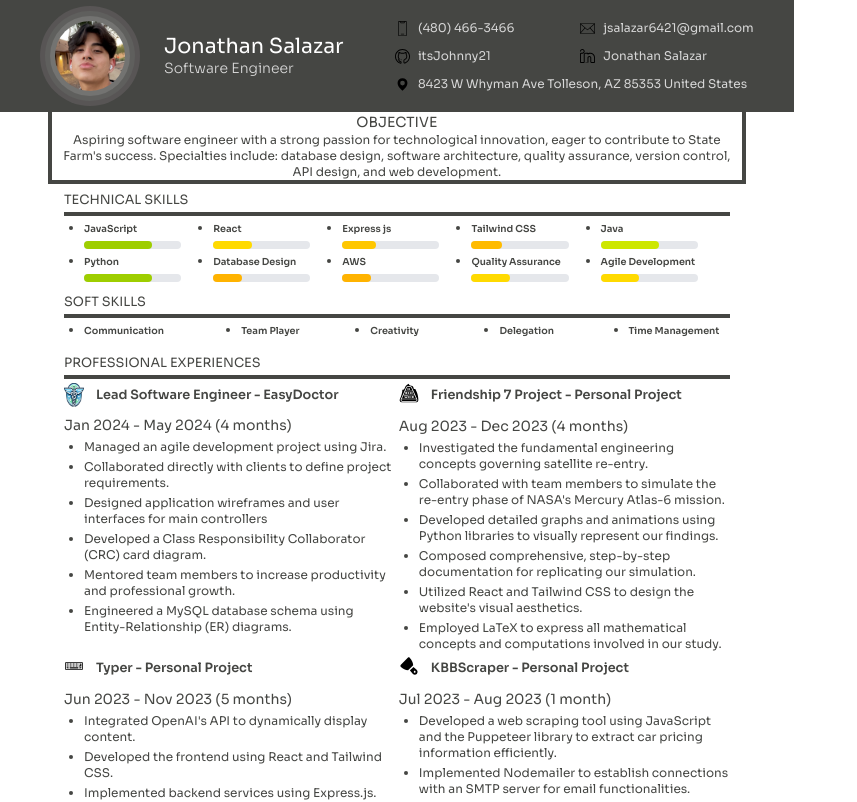
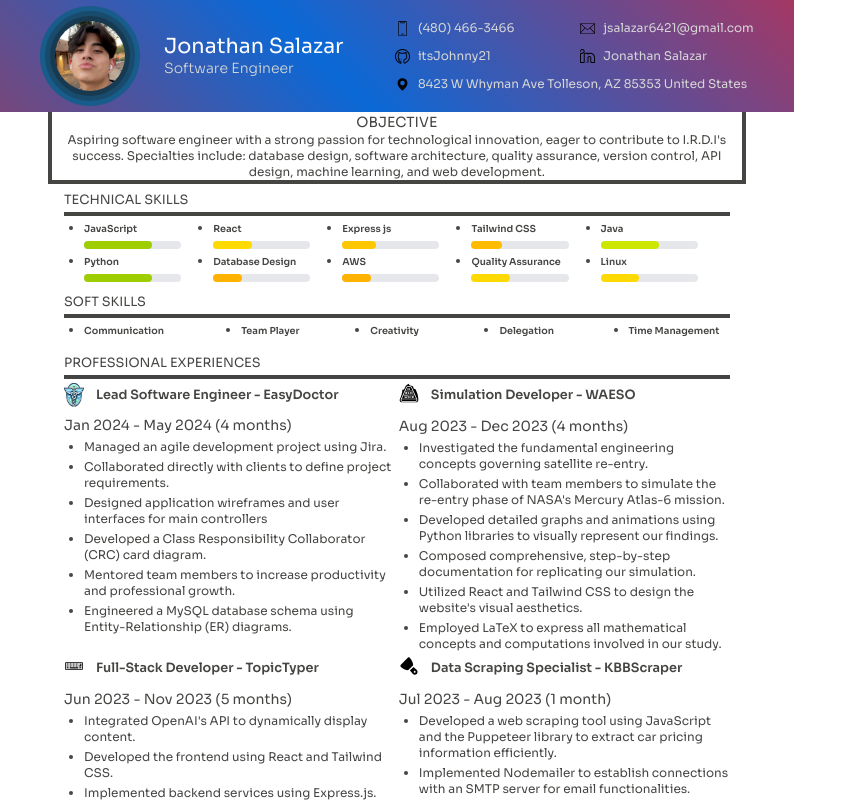
Before and after one commit to itsJohnny21/Resume, a React (Vite) app: page / in a window 1280 px wide. Shown: the top 802 px of the page, without its empty margins (0-857 px from the left). Built offline with nearby package versions, Linux system fonts and the light colour scheme.

Commit message:
Added a colorful and animated header.

```diff
--- a/src/components/Header.jsx
+++ b/src/components/Header.jsx
@@ -6,7 +6,7 @@ import Selfie from './Selfie'
 const Header = () => {
   return (
     <>
-      <div className="flex h-[7rem] justify-center items-center bg-n-18">
+      <div className="flex h-[7rem] justify-center items-center header">
         <Selfie></Selfie>
         <NameTitle></NameTitle>
         <ContactDetails></ContactDetails>
--- a/src/components/Selfie.jsx
+++ b/src/components/Selfie.jsx
@@ -2,9 +2,9 @@ import { selfie } from '../assets'
 
 const Selfie = () => {
   return (
-    <div className="bg-n-16 size-[100px] rounded-full ml-10 relative inline-flex items-center justify-center z-0">
-      <div className="bg-n-15 size-[90px] rounded-full flex items-center justify-center z-1">
-        <div className="bg-n-14 size-[80px] rounded-full flex items-center justify-center z-2">
+    <div className="selfie-ring1 size-[100px] rounded-full ml-10 relative inline-flex items-center justify-center z-0">
+      <div className="selfie-ring2 size-[90px] rounded-full flex items-center justify-center z-1">
+        <div className="selfie-ring3 size-[80px] rounded-full flex items-center justify-center z-2">
           <div className="relative z-3">
             <img
               className="rounded-full"
--- a/src/constants/index.js
+++ b/src/constants/index.js
@@ -5,8 +5,8 @@ const phone = '(480) 466-3466'
 const email = 'jsalazar6421@gmail.com'
 const github = 'itsJohnny21'
 const linkedinLink = 'https://www.linkedin.com/in/jonathan-salazar-6931432a5'
-const company = 'State Farm'
-const objective = `Aspiring software engineer with a strong passion for technological innovation, eager to contribute to ${company}'s success.  Specialties include: database design, software architecture, quality assurance, version control, API design, and web development.`
+const company = 'I.R.D.I'
+const objective = `Aspiring software engineer with a strong passion for technological innovation, eager to contribute to ${company}'s success.  Specialties include: database design, software architecture, quality assurance, version control, API design, machine learning, and web development.`
 
 const education = [
   {
@@ -37,7 +37,7 @@ const technicalSkills = [
   { name: 'Database Design', proficiencyLevel: 30 },
   { name: 'AWS', proficiencyLevel: 30 },
   { name: 'Quality Assurance', proficiencyLevel: 40 },
-  { name: 'Agile Development', proficiencyLevel: 40 },
+  { name: 'Linux', proficiencyLevel: 40 },
 ]
 
 const softSkills = [
@@ -77,8 +77,8 @@ const professionalExperiences = [
     src: './src/assets/easyDoctorIcon.png',
   },
   {
-    title: 'Friendship 7 Project',
-    company: 'Personal Project',
+    title: 'Simulation Developer',
+    company: 'WAESO',
     startDate: 'Aug 2023',
     endDate: 'Dec 2023',
     totalTime: '4 months',
@@ -93,8 +93,8 @@ const professionalExperiences = [
     src: './src/assets/reentryIcon.svg',
   },
   {
-    title: 'Typer',
-    company: 'Personal Project',
+    title: 'Full-Stack Developer',
+    company: 'TopicTyper',
     startDate: 'Jun 2023',
     endDate: 'Nov 2023',
     totalTime: '5 months',
@@ -110,8 +110,8 @@ const professionalExperiences = [
     src: './src/assets/typerIcon.svg',
   },
   {
-    title: 'KBBScraper',
-    company: 'Personal Project',
+    title: 'Data Scraping Specialist',
+    company: 'KBBScraper',
     startDate: 'Jul 2023',
     endDate: 'Aug 2023',
     totalTime: '1 month',
--- a/src/index.css
+++ b/src/index.css
@@ -15,6 +15,36 @@
 
 * {
   scroll-behavior: smooth;
+}
+
+.header {
+  background: linear-gradient(45deg, #da2626, #0a69d7, #da263b, #151caf);
+  background-size: 250% 150%;
+  animation: gradientAnimation 60s ease infinite;
+}
+
+.selfie-ring1 {
+  background-color: #175c8a;
+}
+
+.selfie-ring2 {
+  background-color: #194b6d;
+}
+
+.selfie-ring3 {
+  background-color: #173a51;
+}
+
+@keyframes gradientAnimation {
+  0% {
+    background-position: 0% 50%;
+  }
+  50% {
+    background-position: 100% 50%;
+  }
+  100% {
+    background-position: 0% 50%;
+  }
 }
 
 @media print {
```
